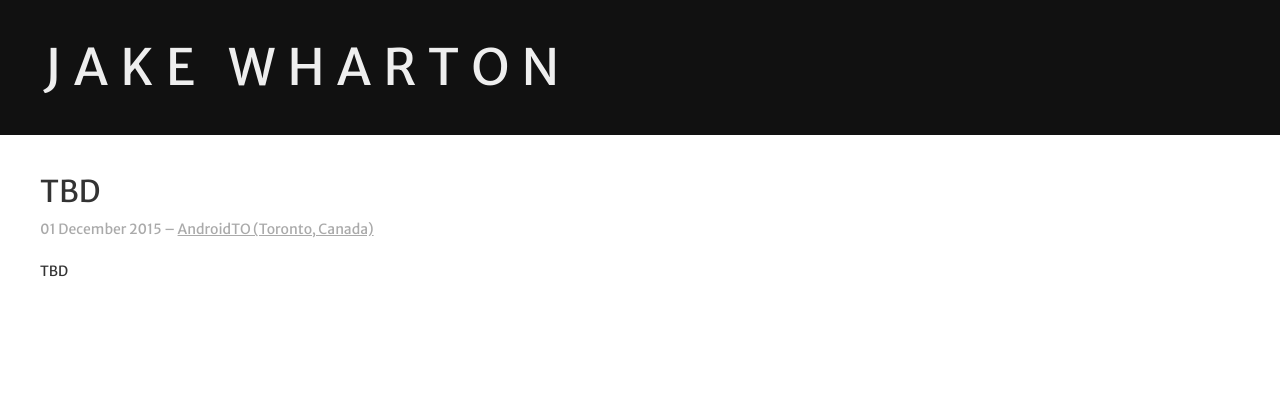
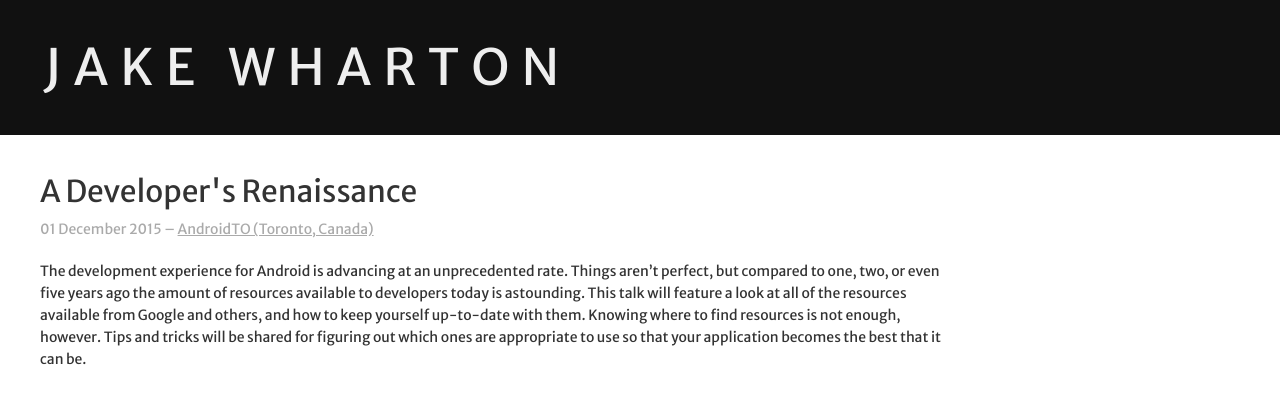
Before and after one commit to JakeWharton/jakewharton.com, a Jekyll site: the page built from _presentations/2015-12-01-androidto-keynote.md, in a window 1280 px wide. Shown: the top 404 px of the page. Built offline with Jekyll 4.4.1, drawn with Linux system fonts in a browser that asks for light colours; nearby versions of some CDN libraries; Markdown is read by kramdown in place of the engine named in the settings.

Commit message:
AndroidTO stuffs.

```diff
--- a/_presentations/2015-12-01-androidto-keynote.md
+++ b/_presentations/2015-12-01-androidto-keynote.md
@@ -8,7 +8,7 @@ date: 2015-12-01
 
 type: Keynote
 
-title: TBD
+title: A Developer's Renaissance
 ---
 
-TBD
+The development experience for Android is advancing at an unprecedented rate. Things aren't perfect, but compared to one, two, or even five years ago the amount of resources available to developers today is astounding. This talk will feature a look at all of the resources available from Google and others, and how to keep yourself up-to-date with them. Knowing where to find resources is not enough, however. Tips and tricks will be shared for figuring out which ones are appropriate to use so that your application becomes the best that it can be.
```
